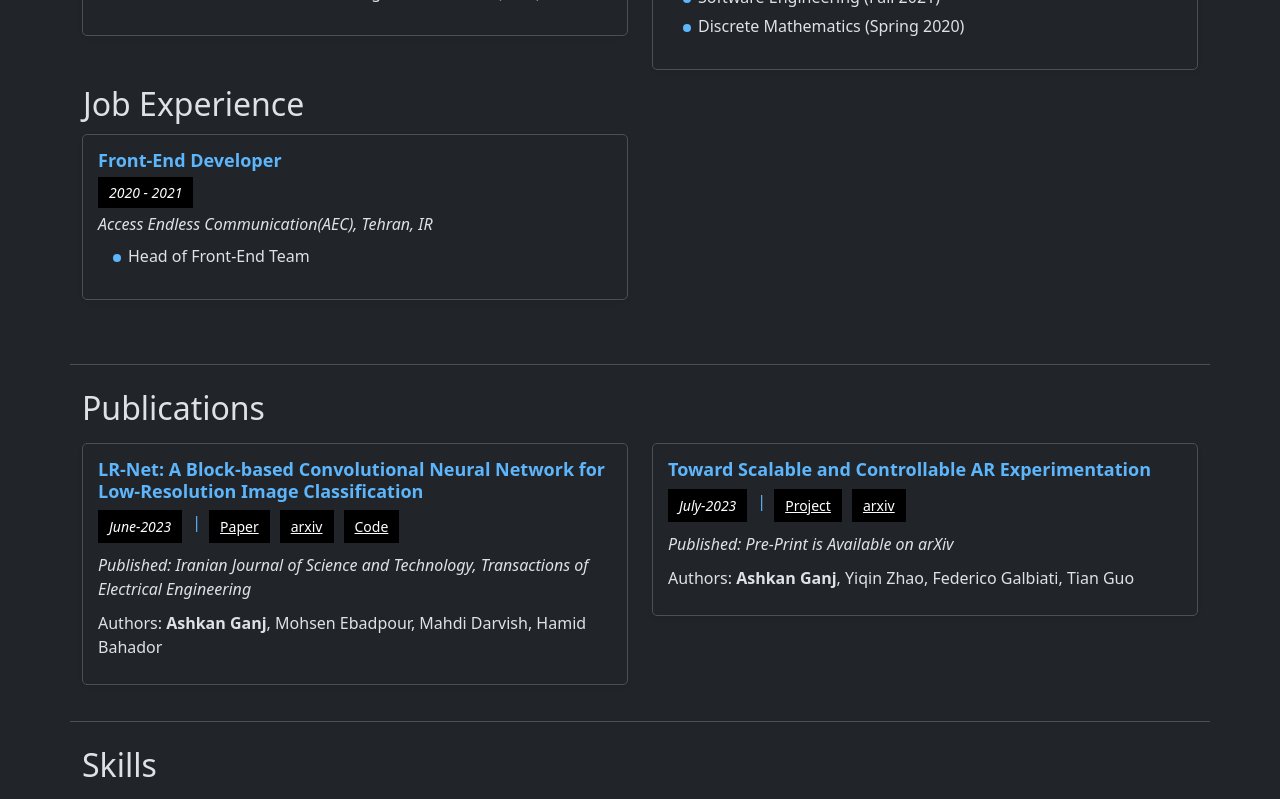
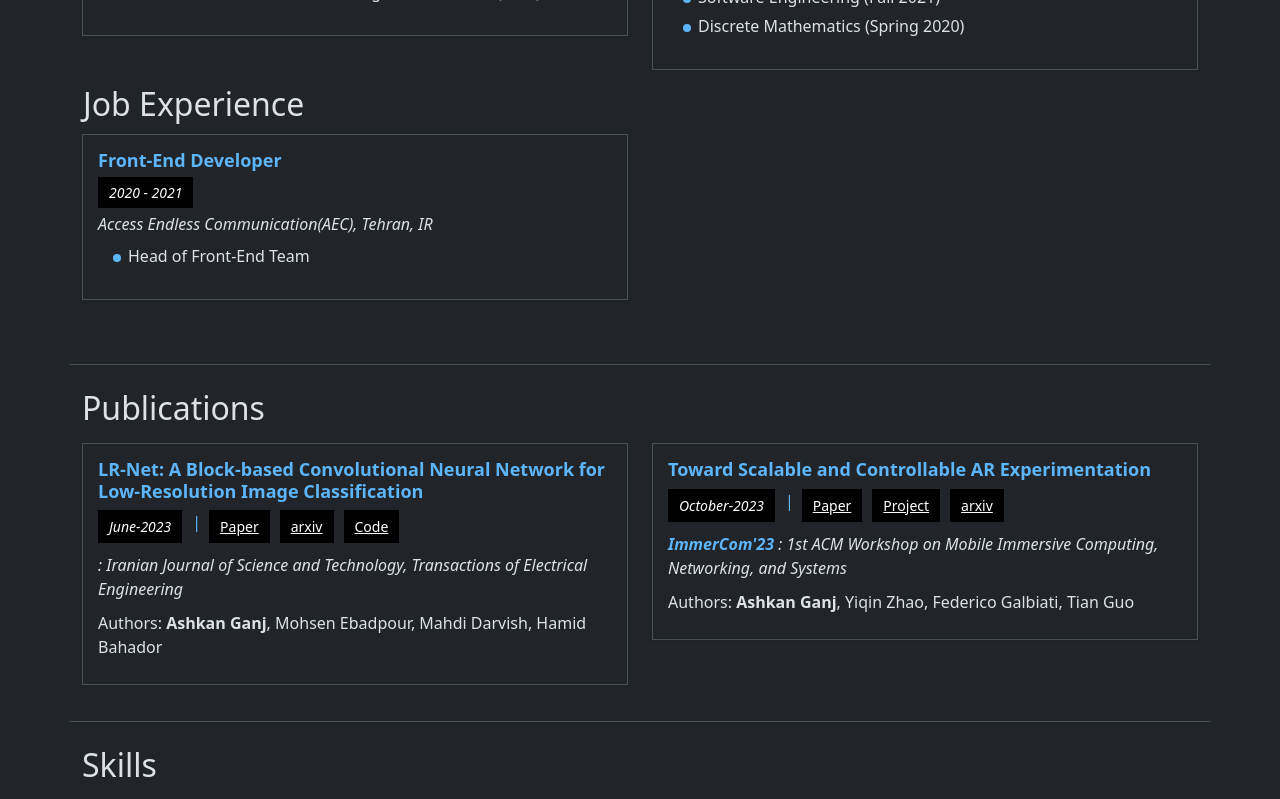
Before and after one commit to AshkanGanj/ashkanganj.me, a Vue app: page / in a window 1280 px wide. Shown: the part 960-1759 px from the top of the page. Built offline with nearby package versions, Linux system fonts and the light colour scheme.

Commit message:
updated style

```diff
--- a/src/views/Publication.vue
+++ b/src/views/Publication.vue
@@ -17,7 +17,7 @@
                     </div>
                     <p></p>
                     <p>
-                        <em>Published: {{ publication.journal }}</em>
+                        <em> <span class="pub-venue" v-if="publication.venue" >{{ publication.venue }}</span> : {{ publication.journal }}</em>
                     </p>
                     <p>
                         Authors:
@@ -62,9 +62,10 @@ export default {
                 {
                     title:
                         "Toward Scalable and Controllable AR Experimentation",
-                    date: "July-2023",
+                    date: "October-2023",
+                    venue: "ImmerCom'23",
                     journal:
-                        "Pre-Print is Available on arXiv",
+                        "1st ACM Workshop on Mobile Immersive Computing, Networking, and Systems",
                     authors: [
                         "Ashkan Ganj",
                         "Yiqin Zhao",
@@ -72,7 +73,7 @@ export default {
                         "Tian Guo",
                     ],
                     arxiv:"https://arxiv.org/abs/2307.08587",
-                    link: "",
+                    link: "https://dl.acm.org/doi/abs/10.1145/3615452.3617941",
                     website: "https://cake.wpi.edu/expar/",
                     github: ""
                 }
@@ -87,7 +88,7 @@ export default {
 
 .publication-item {
     /* background-color: #f7f8f9; */
-    border-radius: 5px;
+    border-radius: 0px;
     padding: 15px;
     margin-bottom: 20px;
 }
@@ -103,4 +104,9 @@ export default {
 .publication-item p {
     margin-bottom: 10px;
 }
+
+.pub-venue {
+    color: rgb(93, 181, 251);
+    font-weight: bold;
+    }
 </style>
--- a/src/views/Resume.vue
+++ b/src/views/Resume.vue
@@ -60,7 +60,7 @@
   position: relative;
   width: 100%;
   padding: 15px;
-  border-radius: 5px;
+  border-radius: 0px;
 
 
 }
--- a/src/views/Skills.vue
+++ b/src/views/Skills.vue
@@ -158,4 +158,7 @@ export default {
   width: 50%;
   margin: 0 auto;
 }
+.list-group-item {
+  border-radius: 0px;
+}
 </style>
```
Also changed, not shown: src/assets/main.css (line endings or trailing spaces).
